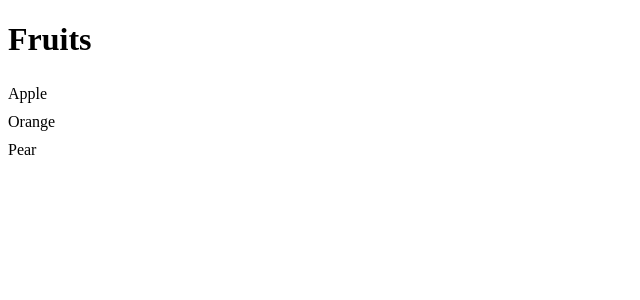
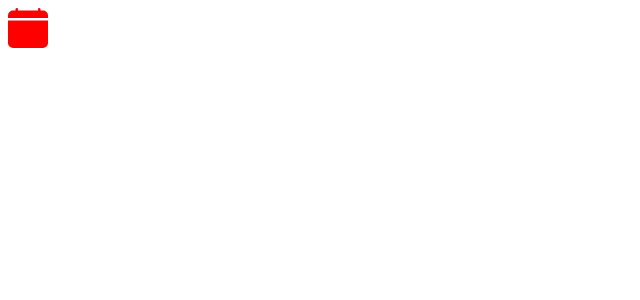
Before and after one commit to ericmelz/react-18-with-mosh, a React (Vite) app in the folder react-app/: page / in a window 1280 px wide. Shown: the top 300 px of the page, without its empty margins (0-640 px from the left). Built offline with nearby package versions, Linux system fonts and the light colour scheme.

Commit message:
react-icons

```diff
--- a/react-app/package.json
+++ b/react-app/package.json
@@ -12,6 +12,7 @@
     "bootstrap": "^5.2.3",
     "react": "^18.2.0",
     "react-dom": "^18.2.0",
+    "react-icons": "^4.7.1",
     "styled-components": "^6.0.5"
   },
   "devDependencies": {
--- a/react-app/src/App.tsx
+++ b/react-app/src/App.tsx
@@ -3,6 +3,8 @@ import Alert from "./components/Alert";
 import Button from "./components/Button";
 import {useState} from "react";
 import './App.css'
+
+import { BsFillCalendarFill } from "react-icons/bs";
 
 function App() {
     const [showAlert, setShowAlert] = useState(false);
@@ -20,7 +22,10 @@ function App() {
         //     {alert}
         //     <Button color="danger" onClick={onButtonClick}>Push Me</Button>
         // </div>
-        <ListGroup items={["Apple", "Orange", "Pear"]} heading={"Fruits"} onSelectItem={() => {}} />
+        // <ListGroup items={["Apple", "Orange", "Pear"]} heading={"Fruits"} onSelectItem={() => {}} />
+        <div>
+            <BsFillCalendarFill color="red" size="40"/>
+        </div>
     )
 }
 
--- a/react-app/src/components/ListGroup/ListGroup.tsx
+++ b/react-app/src/components/ListGroup/ListGroup.tsx
@@ -30,7 +30,7 @@ function ListGroup({items, heading, onSelectItem}: Props) {
         <>
             <h1>{heading}</h1>
             {items.length === 0 && <p>No item found</p>}
-            <List>
+            <List style={{ backgroundColor: 'yellow'}}>
                 {items.map((item, index) =>
                     <ListItem
                         active={index === selectedIndex}
```
Also changed, not shown: 1 other file (tests, documents, lock files or other folders).
